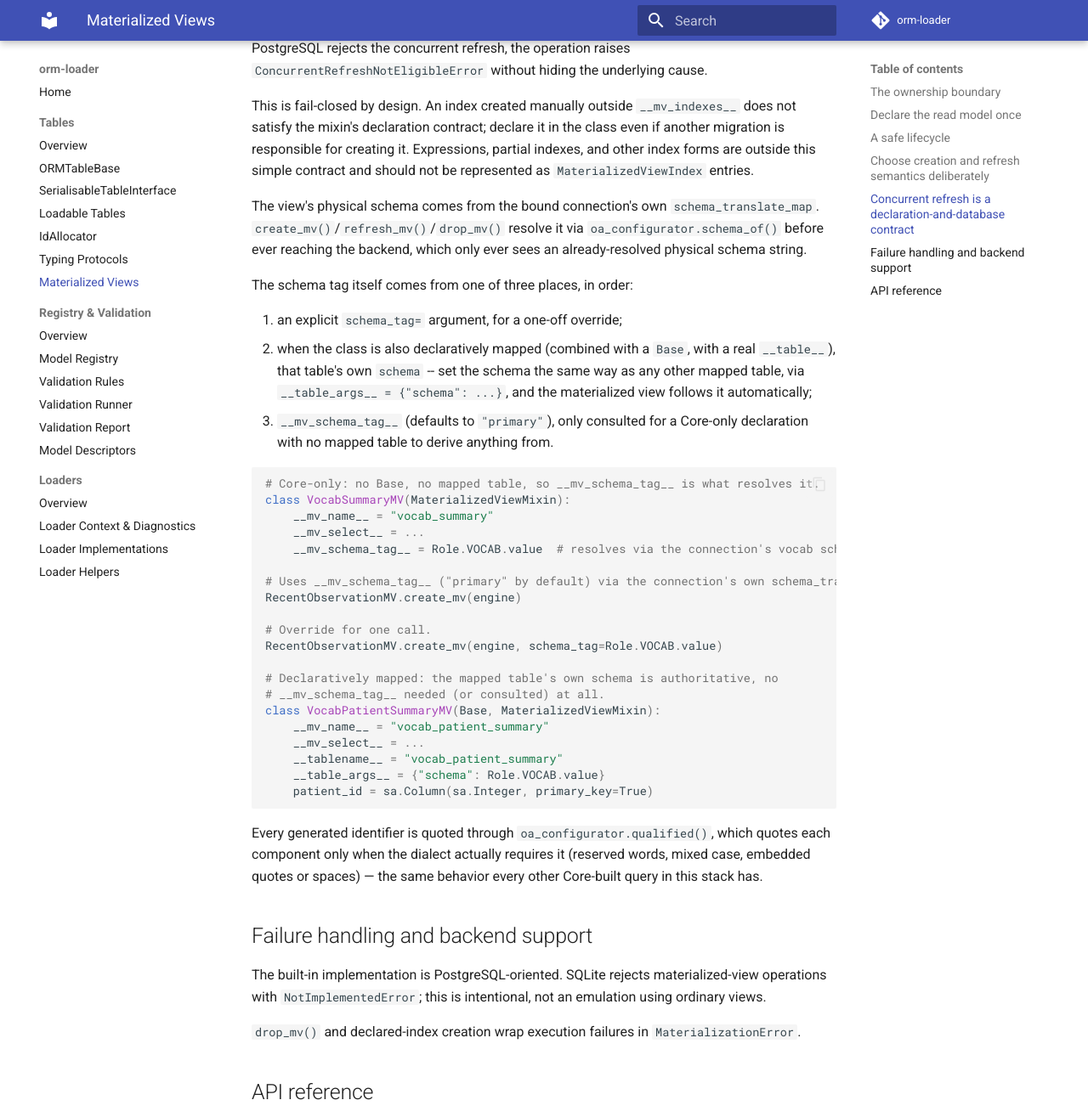
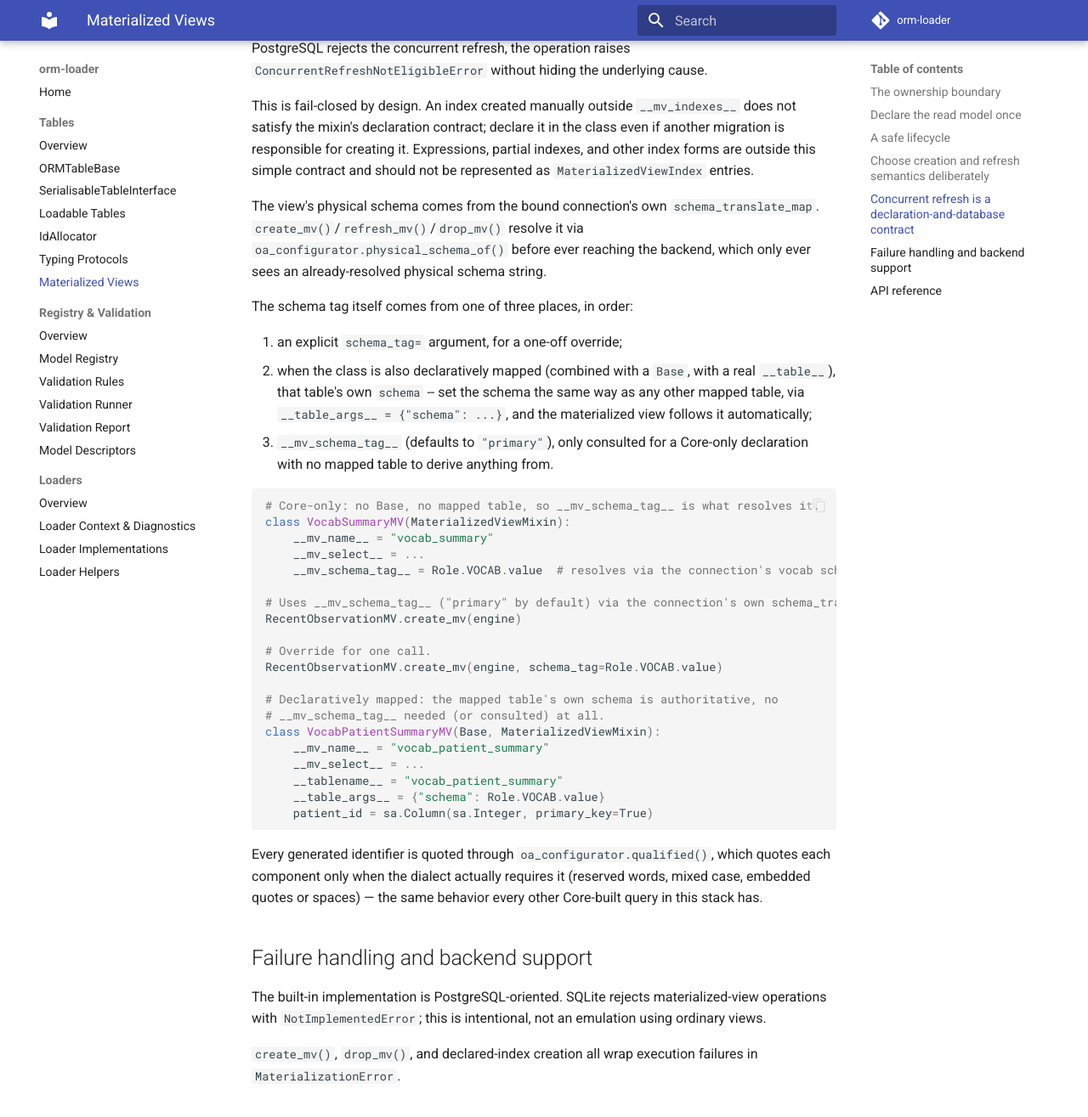
Before and after one commit to AustralianCancerDataNetwork/orm-loader, an MkDocs documentation site: the page built from docs/tables/mat_view.md, in a window 1280 px wide and 1400 px high, scrolled down 3294 px, cut to the strip 0-1315 px from the top of the window. Shown: the whole strip at 85% size. Built offline with MkDocs 1.6.1 and Material for MkDocs 9.7.7, drawn with Linux system fonts in a browser that asks for light colours; comment, search, counter and statistics services are not loaded.

Commit message:
Updated Docs

```diff
--- a/docs/tables/mat_view.md
+++ b/docs/tables/mat_view.md
@@ -105,7 +105,7 @@ PatientSummaryMV.refresh_mv(engine, concurrently=True)
 
 This is fail-closed by design. An index created manually outside `__mv_indexes__` does not satisfy the mixin's declaration contract; declare it in the class even if another migration is responsible for creating it. Expressions, partial indexes, and other index forms are outside this simple contract and should not be represented as `MaterializedViewIndex` entries.
 
-The view's physical schema comes from the bound connection's own `schema_translate_map`. `create_mv()`/`refresh_mv()`/`drop_mv()` resolve it via `oa_configurator.schema_of()` before ever reaching the backend, which only ever sees an already-resolved physical schema string.
+The view's physical schema comes from the bound connection's own `schema_translate_map`. `create_mv()`/`refresh_mv()`/`drop_mv()` resolve it via `oa_configurator.physical_schema_of()` before ever reaching the backend, which only ever sees an already-resolved physical schema string.
 
 The schema tag itself comes from one of three places, in order:
 
@@ -142,7 +142,7 @@ Every generated identifier is quoted through `oa_configurator.qualified()`, whic
 
 The built-in implementation is PostgreSQL-oriented. SQLite rejects materialized-view operations with `NotImplementedError`; this is intentional, not an emulation using ordinary views.
 
-`drop_mv()` and declared-index creation wrap execution failures in `MaterializationError`.
+`create_mv()`, `drop_mv()`, and declared-index creation all wrap execution failures in `MaterializationError`.
 
 ## API reference
 
```
Also changed, not shown: docs/loaders/context.md (+1 -1 lines), docs/registry/validation.md (+12 -0 lines).
